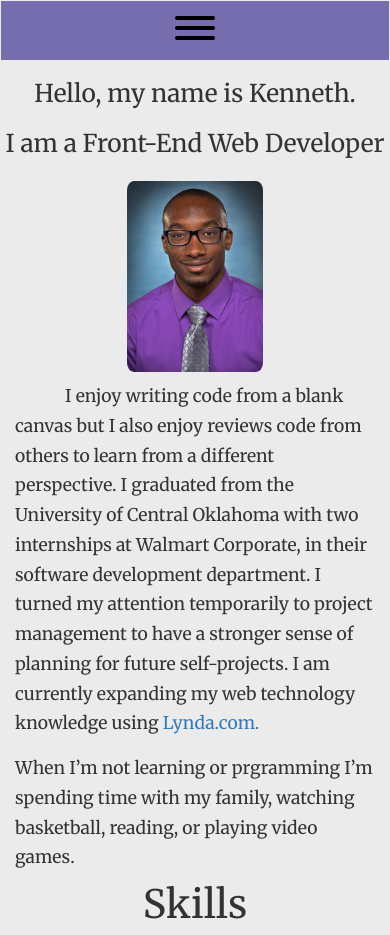
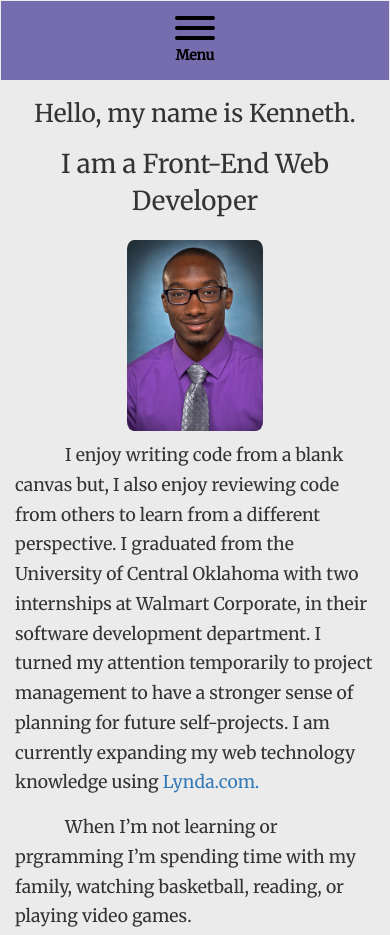
Before and after one commit to kdwalker91/kdwalker91.github.io, a plain HTML site: page index.html in a window 390 px wide. Shown: the top 935 px of the page. Drawn offline with nearby package versions, Linux system fonts and the light colour scheme.

Commit message:
add the text menu to hamburger as well as cleaned up some css on 545px

```diff
--- a/index.html
+++ b/index.html
@@ -55,11 +55,14 @@
             <nav class="navbar text-center">
                 <div class="container-fluid">
                     <div class="navbar-header ">
-                        <button class="hamburger hamburger--elastic" tabindex="0" aria-label="Menu" aria-controls="navigation" aria-expanded="true" type="button" data-toggle="collapse" data-target="#hamburger-navigation">
+                        <div class="hamburger-wrap">
+                            <button class="hamburger hamburger--elastic" tabindex="0" aria-label="Menu" aria-controls="navigation" aria-expanded="true" type="button" data-toggle="collapse" data-target="#hamburger-navigation">
 							<span class="hamburger-box">
 							<div class="hamburger-inner"></div>
 						</span>
+                                <span class="hamburger-label">Menu</span>
 						</button>
+                        </div>
                     </div>
                 </div>
             </nav>
@@ -94,7 +97,7 @@
                 <div class="row">
                     <img src="IMG_1902_copy.png">
                     <p class="about about-para-one col-lg-9 col-md-9 col-sm-12 col-xs-12">
-                        I enjoy writing code from a blank canvas but I also enjoy reviews code from others to learn from a different perspective. I graduated from the University of Central Oklahoma with two internships at Walmart Corporate, in their software development department. I turned my attention temporarily to project management to have a stronger sense of planning for future self-projects. I am currently expanding my web technology knowledge using
+                        I enjoy writing code from a blank canvas but, I also enjoy reviewing code from others to learn from a different perspective. I graduated from the University of Central Oklahoma with two internships at Walmart Corporate, in their software development department. I turned my attention temporarily to project management to have a stronger sense of planning for future self-projects. I am currently expanding my web technology knowledge using
                         <a href="https://www.lynda.com">Lynda.com.</a>
                     </p>
                     <p class="about about-para-two col-lg-9 col-md-9 col-sm-12 col-xs-12">When I’m not learning or prgramming I’m spending time with my family, watching basketball, reading, or playing video games.
--- a/style.css
+++ b/style.css
@@ -18,6 +18,12 @@ p {
 
 
 /*Header/Navigation*/
+
+.hamburger-label {
+    font-weight: 600;
+    display: block;
+    color: black;
+}
 
 #navigation-menu {
     text-align: center;
@@ -154,9 +160,6 @@ img {
 .about-para-two,
 .about-para-one {
     margin-top: 15px;
-}
-
-.about-para-one {
     text-indent: 50px;
 }
 
@@ -259,7 +262,7 @@ p a:hover {
 
 /*Media Queries*/
 
-@media (max-width: 545px)
+@media (max-width: 645px)
 /*Max 545*/
 
 {
@@ -278,8 +281,14 @@ p a:hover {
         margin: 0 auto;
         float: none;
     }
+    .job-description {
+        text-align: center;
+        position: relative;
+        margin-top: 15px;
+        font-size: 1.85em;
+    }
     h1#skills {
-        margin-top: 10px;
+        margin-top: 15px;
     }
     #resume {
         position: relative;
@@ -316,6 +325,23 @@ p a:hover {
     }
     #navigation-menu {
         display: none;
+    }
+    .footer-nav {
+        margin-left: 0;
+        text-align: center;
+    }
+}
+
+
+/*HAMBURGER NAV*/
+
+@media screen and (min-width: 645px) {
+    .pos-f-t {
+        display: none;
+    }
+    #hamburger-navigation {
+        font-size: 5px;
+        color: black;
     }
 }
 
@@ -419,19 +445,3 @@ margin-top: 15px;
 }
 }
 */
-
-@media screen and (min-width: 590px) {
-    .pos-f-t {
-        display: none;
-    }
-    #hamburger-navigation {
-        font-size: 5px;
-        color: black;
-    }
-}
-
-@media screen and (max-width: 590px) {
-    #navigation {
-        display: none;
-    }
-}
```
